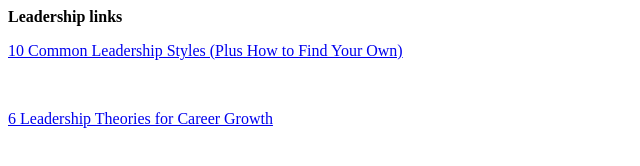
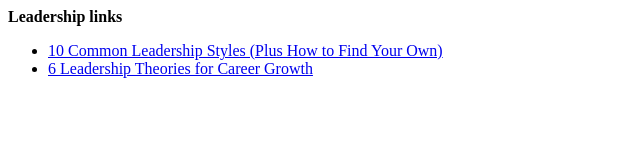
Before and after one commit to rajusblog/rajusblog.github.io, a plain HTML site: page index.html in a window 1280 px wide. Shown: the whole page, without its empty margins (0-640 px from the left). Drawn offline with Linux system fonts and the light colour scheme.

Commit message:
Update index.html

```diff
--- a/index.html
+++ b/index.html
@@ -1,3 +1,5 @@
 <b> Leadership links </b>
-<p> <a href="https://www.indeed.com/career-advice/career-development/10-common-leadership-styles"> 10 Common Leadership Styles (Plus How to Find Your Own) </a> </p> <br>
-<p> <a href="https://www.indeed.com/career-advice/career-development/leadership-styles-and-theories?from=cg_yt"> 6 Leadership Theories for Career Growth </a> </p> <br>
+<ul>
+<li> <a href="https://www.indeed.com/career-advice/career-development/10-common-leadership-styles"> 10 Common Leadership Styles (Plus How to Find Your Own) </a> </li>
+<li> <a href="https://www.indeed.com/career-advice/career-development/leadership-styles-and-theories?from=cg_yt"> 6 Leadership Theories for Career Growth </a> </li>
+</ul>
```
